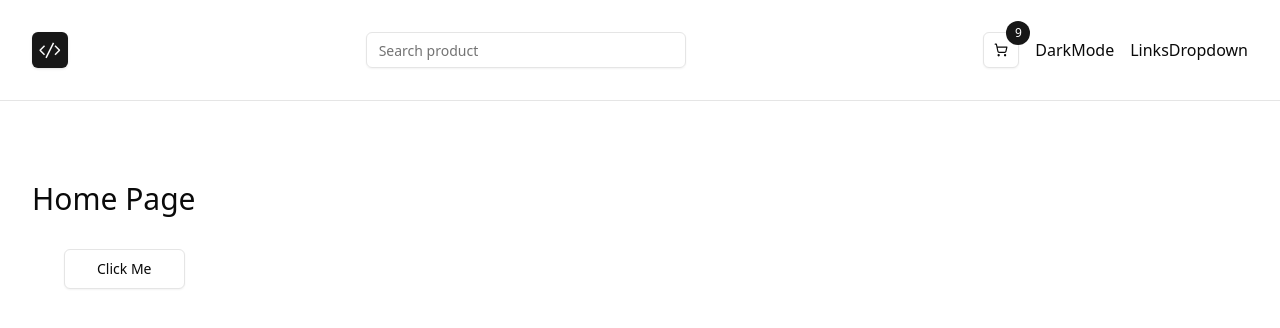
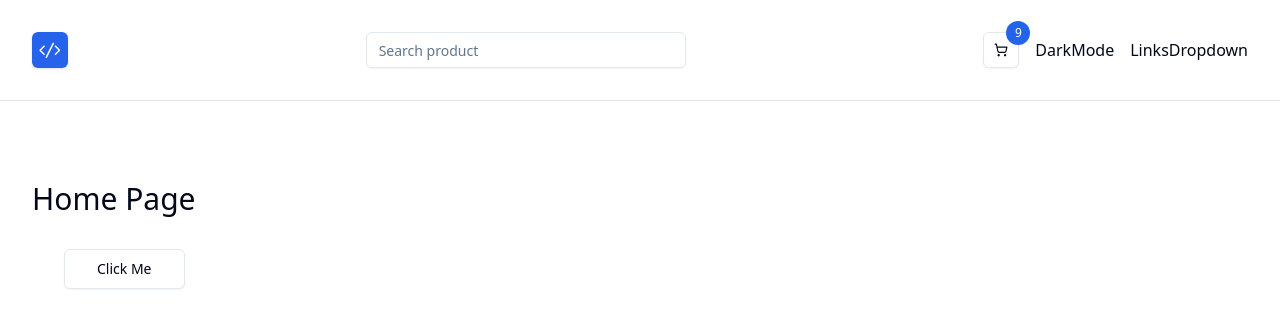
Before and after one commit to Gosia-Magdzik/NextStore, a Next.js app: page / in a window 1280 px wide. Shown: the top 328 px of the page. Built offline with nearby package versions, Linux system fonts and the light colour scheme.

Commit message:
theme change shadcn

```diff
--- a/app/globals.css
+++ b/app/globals.css
@@ -1,61 +1,67 @@
 @tailwind base;
 @tailwind components;
 @tailwind utilities;
+
+
 @layer base {
   :root {
     --background: 0 0% 100%;
-    --foreground: 0 0% 3.9%;
+    --foreground: 222.2 84% 4.9%;
     --card: 0 0% 100%;
-    --card-foreground: 0 0% 3.9%;
+    --card-foreground: 222.2 84% 4.9%;
     --popover: 0 0% 100%;
-    --popover-foreground: 0 0% 3.9%;
-    --primary: 0 0% 9%;
-    --primary-foreground: 0 0% 98%;
-    --secondary: 0 0% 96.1%;
-    --secondary-foreground: 0 0% 9%;
-    --muted: 0 0% 96.1%;
-    --muted-foreground: 0 0% 45.1%;
-    --accent: 0 0% 96.1%;
-    --accent-foreground: 0 0% 9%;
+    --popover-foreground: 222.2 84% 4.9%;
+    --primary: 221.2 83.2% 53.3%;
+    --primary-foreground: 210 40% 98%;
+    --secondary: 210 40% 96.1%;
+    --secondary-foreground: 222.2 47.4% 11.2%;
+    --muted: 210 40% 96.1%;
+    --muted-foreground: 215.4 16.3% 46.9%;
+    --accent: 210 40% 96.1%;
+    --accent-foreground: 222.2 47.4% 11.2%;
     --destructive: 0 84.2% 60.2%;
-    --destructive-foreground: 0 0% 98%;
-    --border: 0 0% 89.8%;
-    --input: 0 0% 89.8%;
-    --ring: 0 0% 3.9%;
+    --destructive-foreground: 210 40% 98%;
+    --border: 214.3 31.8% 91.4%;
+    --input: 214.3 31.8% 91.4%;
+    --ring: 221.2 83.2% 53.3%;
+    --radius: 0.5rem;
     --chart-1: 12 76% 61%;
     --chart-2: 173 58% 39%;
     --chart-3: 197 37% 24%;
     --chart-4: 43 74% 66%;
     --chart-5: 27 87% 67%;
-    --radius: 0.5rem
   }
+
   .dark {
-    --background: 0 0% 3.9%;
-    --foreground: 0 0% 98%;
-    --card: 0 0% 3.9%;
-    --card-foreground: 0 0% 98%;
-    --popover: 0 0% 3.9%;
-    --popover-foreground: 0 0% 98%;
-    --primary: 0 0% 98%;
-    --primary-foreground: 0 0% 9%;
-    --secondary: 0 0% 14.9%;
-    --secondary-foreground: 0 0% 98%;
-    --muted: 0 0% 14.9%;
-    --muted-foreground: 0 0% 63.9%;
-    --accent: 0 0% 14.9%;
-    --accent-foreground: 0 0% 98%;
+    --background: 222.2 84% 4.9%;
+    --foreground: 210 40% 98%;
+    --card: 222.2 84% 4.9%;
+    --card-foreground: 210 40% 98%;
+    --popover: 222.2 84% 4.9%;
+    --popover-foreground: 210 40% 98%;
+    --primary: 217.2 91.2% 59.8%;
+    --primary-foreground: 222.2 47.4% 11.2%;
+    --secondary: 217.2 32.6% 17.5%;
+    --secondary-foreground: 210 40% 98%;
+    --muted: 217.2 32.6% 17.5%;
+    --muted-foreground: 215 20.2% 65.1%;
+    --accent: 217.2 32.6% 17.5%;
+    --accent-foreground: 210 40% 98%;
     --destructive: 0 62.8% 30.6%;
-    --destructive-foreground: 0 0% 98%;
-    --border: 0 0% 14.9%;
-    --input: 0 0% 14.9%;
-    --ring: 0 0% 83.1%;
+    --destructive-foreground: 210 40% 98%;
+    --border: 217.2 32.6% 17.5%;
+    --input: 217.2 32.6% 17.5%;
+    --ring: 224.3 76.3% 48%;
     --chart-1: 220 70% 50%;
     --chart-2: 160 60% 45%;
     --chart-3: 30 80% 55%;
     --chart-4: 280 65% 60%;
-    --chart-5: 340 75% 55%
+    --chart-5: 340 75% 55%;
   }
 }
+
+
+
 @layer base {
   * {
     @apply border-border;
```
